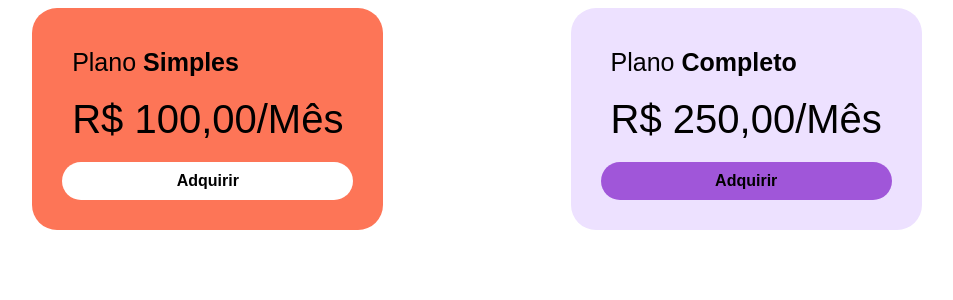
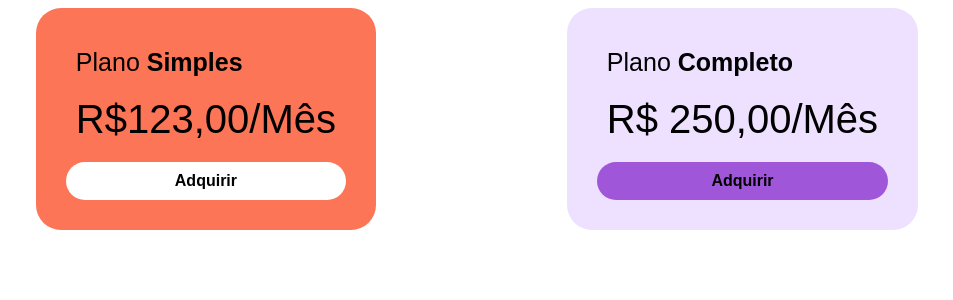
Before and after one commit to AencioVinicius2/angular_library, an Angular app in the folder Components/: page / in a window 1280 px wide. Shown: the top 300 px of the page, without its empty margins (163-1116 px from the left). Built offline with nearby package versions, Linux system fonts and the light colour scheme.

Commit message:
feat: card.component interfaces created

```diff
--- a/Components/package.json
+++ b/Components/package.json
@@ -23,8 +23,8 @@
     "zone.js": "~0.14.2"
   },
   "devDependencies": {
-    "@angular-devkit/build-angular": "^17.0.3",
-    "@angular/cli": "^17.0.3",
+    "@angular-devkit/build-angular": "^17.3.17",
+    "@angular/cli": "^20.1.6",
     "@angular/compiler-cli": "^17.0.0",
     "@types/jasmine": "~5.1.0",
     "jasmine-core": "~5.1.0",
--- a/Components/src/app/card/card.component.html
+++ b/Components/src/app/card/card.component.html
@@ -1,5 +1,5 @@
 <div class="card">
-    <div class="card__plan card__item">Plano <b>{{plano.tipo}}</b></div>
-    <div class="card__price card__item">{{plano.preco}}</div>
+    <div class="card__plan card__item">Plano <b>{{plano.infos.tipo}}</b></div>
+    <div class="card__price card__item">R${{plano.infos.preco}},00/Mês</div>
     <app-card-button></app-card-button>
 </div>
--- a/Components/src/app/card/card.component.ts
+++ b/Components/src/app/card/card.component.ts
@@ -1,4 +1,13 @@
 import { Component } from '@angular/core';
+
+interface IPlano {
+  infos: IInfos;
+}
+
+interface IInfos {
+  tipo: string,
+  preco: number
+}
 
 @Component({
   selector: 'app-card',
@@ -6,8 +15,11 @@ import { Component } from '@angular/core';
   styleUrl: './card.component.scss'
 })
 export class CardComponent {
-  plano = {
-    tipo: 'Simples',
-    preco: 'R$ ' + 100 + ',00/Mês',
-  }
+   // @ts-ignore
+  plano: IPlano = {
+    infos: {
+      tipo: 'Simples',
+      preco: 123
+    }
+  };
 }
```
Also changed, not shown: 1 other file (tests, documents, lock files or other folders).
